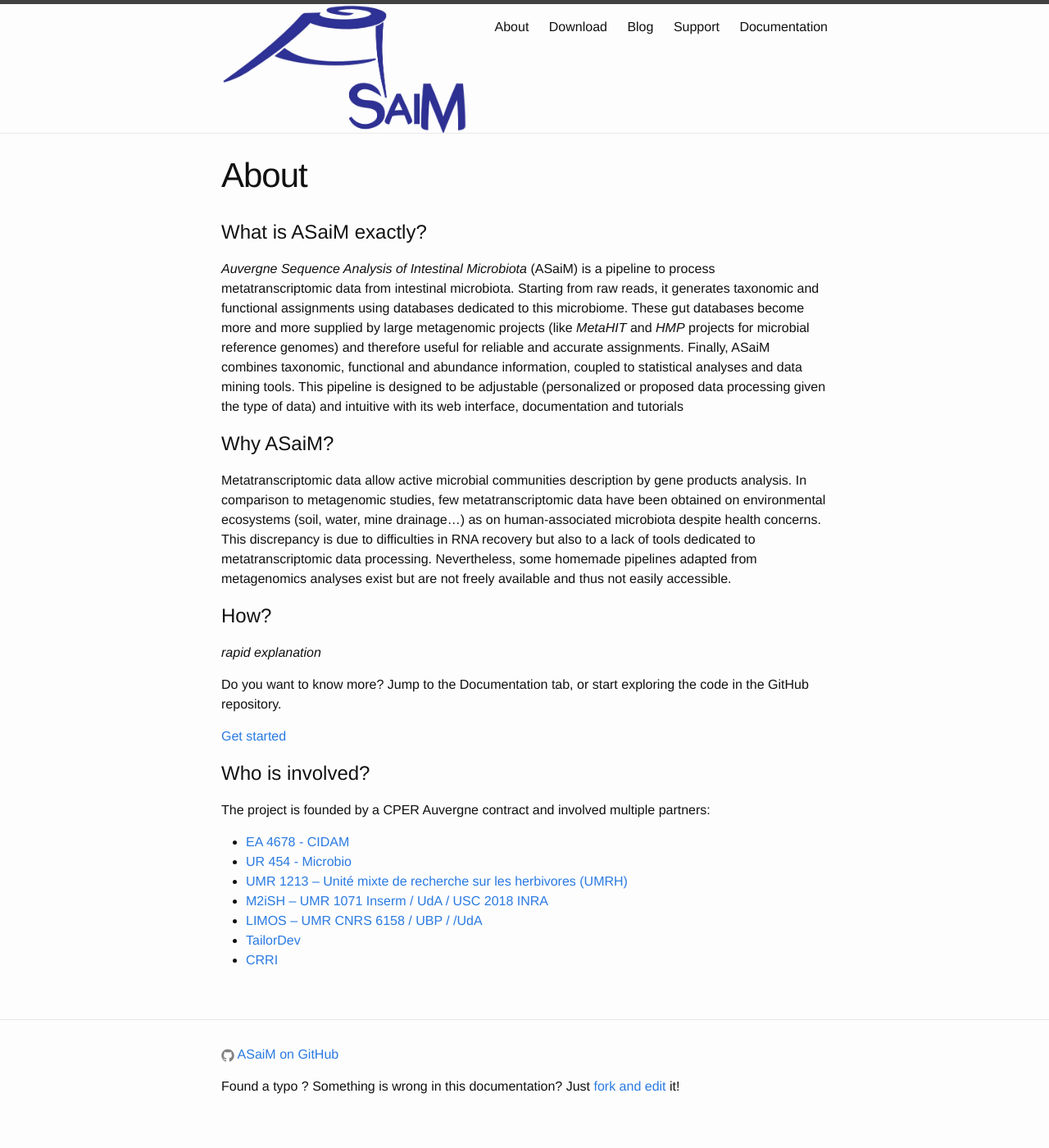
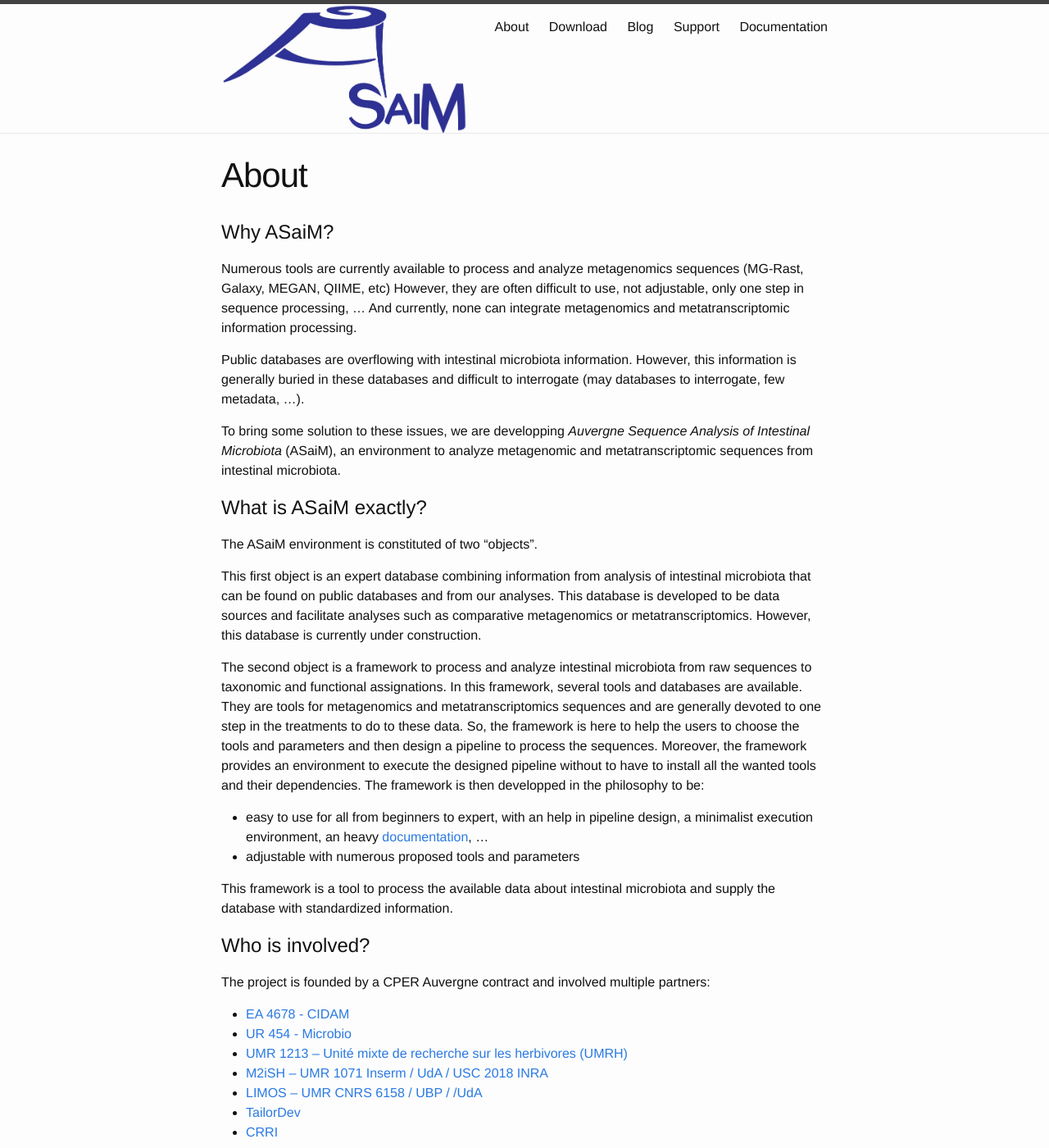
Before and after one commit to ASaiM/asaim.github.io, a Jekyll site: the page built from about.md, in a window 1280 px wide and 1400 px high. Shown: the whole window at 82% size. Built offline with Jekyll 4.4.1, drawn with Linux system fonts in a browser that asks for light colours.

Commit message:
about: many changes

```diff
--- a/about.md
+++ b/about.md
@@ -4,19 +4,24 @@ title: About
 permalink: /about/
 ---
 
+# Why ASaiM?
+Numerous tools are currently available to process and analyze metagenomics sequences (MG-Rast, Galaxy, MEGAN, QIIME, etc) However, they are often difficult to use, not adjustable, only one step in sequence processing, ... And currently, none can integrate metagenomics and metatranscriptomic information processing.
+
+Public databases are overflowing with intestinal microbiota information. However, this information is generally buried in these databases and difficult to interrogate (may databases to interrogate, few metadata, ...).
+
+To bring some solution to these issues, we are developping _Auvergne Sequence Analysis of Intestinal Microbiota_ (ASaiM), an environment to analyze metagenomic and metatranscriptomic sequences from intestinal microbiota.
+
 # What is ASaiM exactly?
-_Auvergne Sequence Analysis of Intestinal Microbiota_ (ASaiM) is a pipeline to process metatranscriptomic data from intestinal microbiota. Starting from raw reads, it generates taxonomic and functional assignments using databases dedicated to this microbiome. These gut databases become more and more supplied by large metagenomic projects (like _MetaHIT_ and _HMP_ projects for microbial reference genomes) and therefore useful for reliable and accurate assignments. Finally, ASaiM combines taxonomic, functional and abundance information, coupled to statistical analyses and data mining tools. This pipeline is designed to be adjustable (personalized or proposed data processing given the type of data) and intuitive with its web interface, documentation and tutorials
+The ASaiM environment is constituted of two "objects".
 
-# Why ASaiM?
-Metatranscriptomic data allow active microbial communities description by gene products analysis. In comparison to metagenomic studies, few metatranscriptomic data have been obtained on  environmental ecosystems (soil, water, mine drainage…) as on human-associated microbiota despite health concerns. This discrepancy is due to difficulties in RNA recovery but also to a lack of tools dedicated to metatranscriptomic data processing. Nevertheless, some homemade pipelines adapted from metagenomics analyses exist but are not freely available and thus not easily accessible.
+This first object is an expert database combining information from analysis of intestinal microbiota that can be found on public databases and from our analyses. This database is developed to be data sources and facilitate analyses such as comparative metagenomics or metatranscriptomics. However, this database is currently under construction.
 
+The second object is a framework to process and analyze intestinal microbiota from raw sequences to taxonomic and functional assignations. In this framework, several tools and databases are available. They are tools for metagenomics and metatranscriptomics sequences and are generally devoted to one step in the treatments to do to these data. So, the framework is here to help the users to choose the tools and parameters and then design a pipeline to process the sequences. Moreover, the framework provides an environment to execute the designed pipeline without to have to install all the wanted tools and their dependencies. The framework is then developped in the philosophy to be:
 
-# How?
-_rapid explanation_
+- easy to use for all from beginners to expert, with an help in pipeline design, a minimalist execution environment, an heavy [documentation]({{ site.documentation_page }}), ...
+- adjustable with numerous proposed tools and parameters
 
-Do you want to know more? Jump to the Documentation tab, or start exploring the code in the GitHub repository.
-
-[Get started](/documentation)
+This framework is a tool to process the available data about intestinal microbiota and supply the database with standardized information.
 
 # Who is involved?
 The project is founded by a CPER Auvergne contract and involved multiple partners:
```
